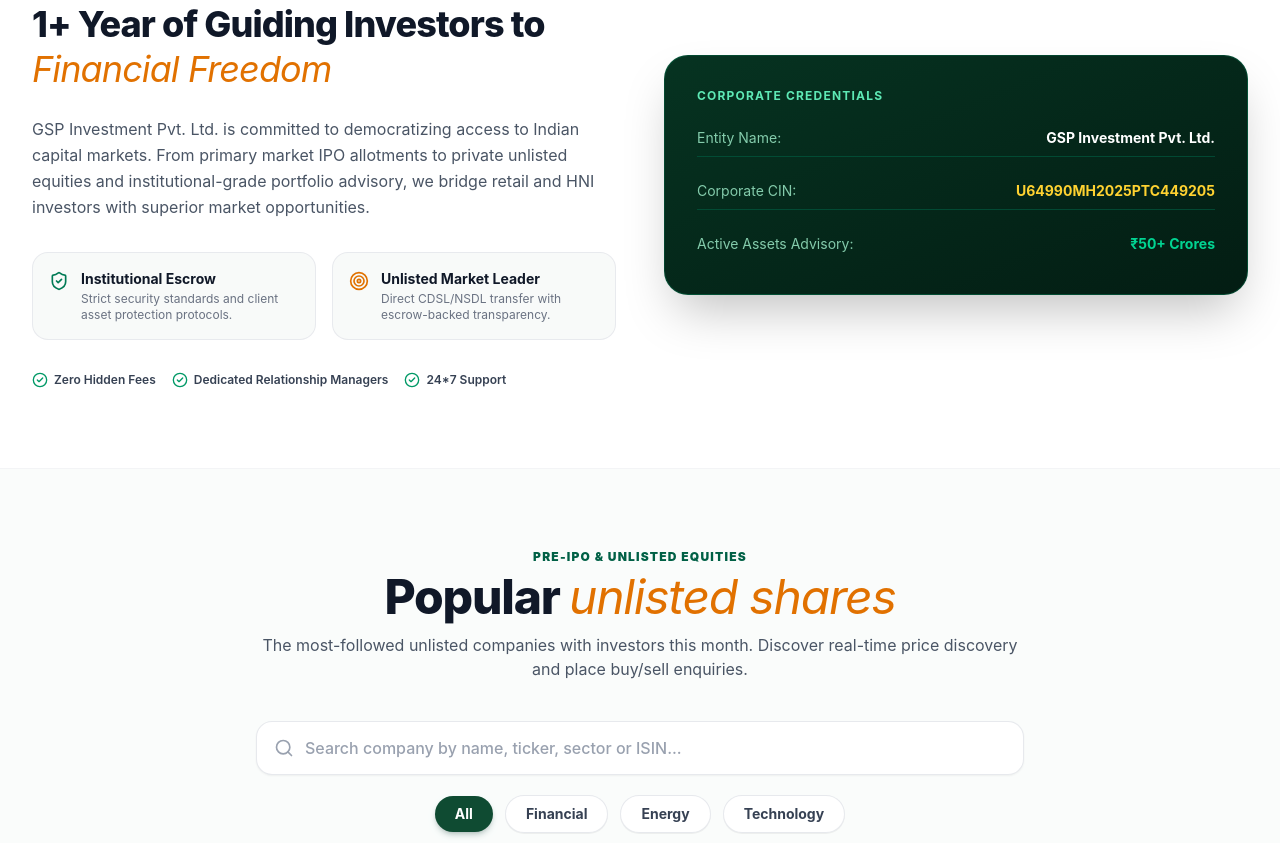
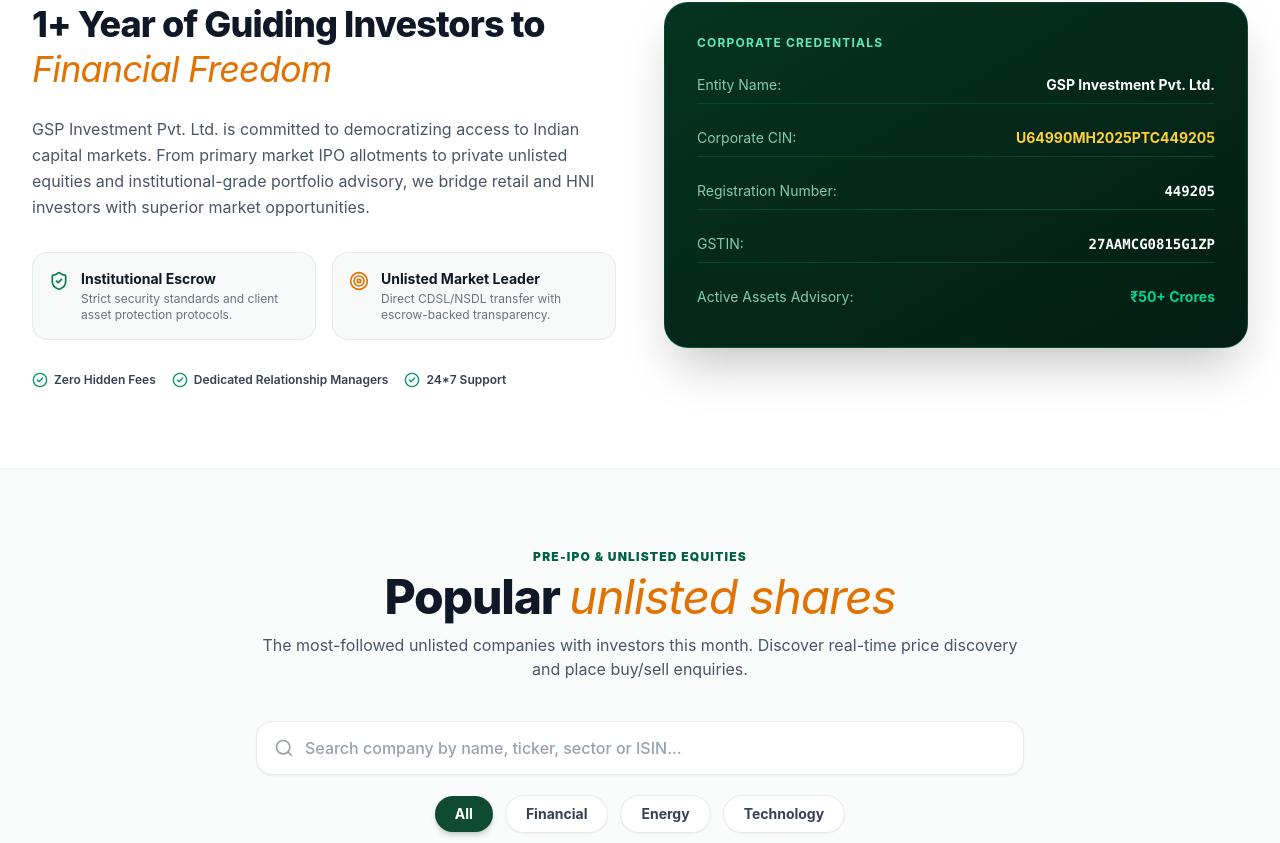
Before and after one commit to ARI-23o/Investment-Platform, a React (Vite) app: page / in a window 1280 px wide. Shown: the part 1097-1940 px from the top of the page. Built offline with nearby package versions, Linux system fonts and the light colour scheme; no server answers.

Commit message:
feat: add Registration Number 449205 and GSTIN 27AAMCG0815G1ZP to corporate credentials

```diff
--- a/src/components/AboutSection.jsx
+++ b/src/components/AboutSection.jsx
@@ -69,6 +69,14 @@
                   <span className="text-emerald-200/80">Corporate CIN:</span>
                   <span className="font-bold text-amber-300">U64990MH2025PTC449205</span>
                 </div>
+                <div className="flex justify-between py-2 border-b border-emerald-800/60">
+                  <span className="text-emerald-200/80">Registration Number:</span>
+                  <span className="font-bold text-white font-mono">449205</span>
+                </div>
+                <div className="flex justify-between py-2 border-b border-emerald-800/60">
+                  <span className="text-emerald-200/80">GSTIN:</span>
+                  <span className="font-bold text-white font-mono">27AAMCG0815G1ZP</span>
+                </div>
                 <div className="flex justify-between py-2">
                   <span className="text-emerald-200/80">Active Assets Advisory:</span>
                   <span className="font-bold text-emerald-400">₹50+ Crores</span>
--- a/src/components/Footer.jsx
+++ b/src/components/Footer.jsx
@@ -29,7 +29,8 @@
             </p>
 
             <div className="pt-2 text-xs text-emerald-400 font-medium space-y-1">
-              <div>Corporate CIN: U64990MH2025PTC449205</div>
+              <div>Corporate CIN: U64990MH2025PTC449205 • Reg. No: 449205</div>
+              <div>GSTIN: 27AAMCG0815G1ZP</div>
             </div>
           </div>
 
```
